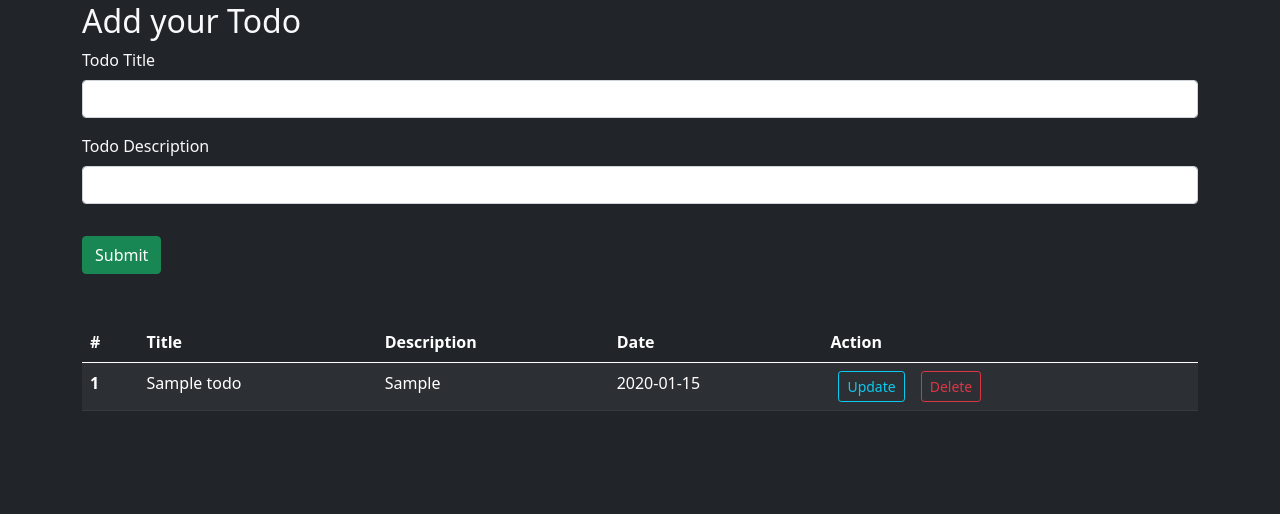
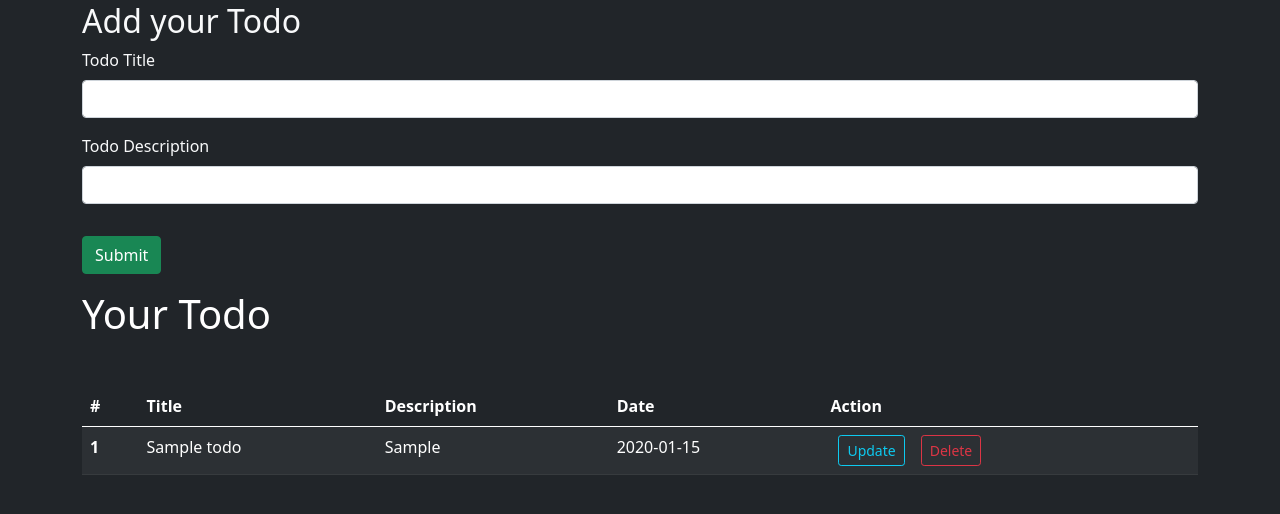
Before and after one commit to Rishaw-Developer/Flask-2-in-1-App, a Flask app: page /todo in a window 1280 px wide. Shown: the part 70-584 px from the top of the page. Run offline with Flask 2, Linux system fonts and the light colour scheme; tables that the repository leaves empty hold one stand-in row (values such as "Sample post").

Commit message:
Added some feature

```diff
--- a/main.py
+++ /dev/null
@@ -1 +0,0 @@
-print('Hello wr')
--- a/templates/todo.html
+++ b/templates/todo.html
@@ -17,6 +17,13 @@
     <button type="submit" class="btn btn-success mt-3">Submit</button>
 </form>
 
+<h1 class="mt-3">Your Todo</h1>
+
+{% if allTodo|length == 0 %}
+<div class="alert alert-warning" role="alert">
+  No Todos Found. Write Your First Todo Now.
+</div>
+{% else %}
 <table class="table table-dark table-striped mt-5">
   <thead>
     <tr>
@@ -44,5 +51,7 @@
     {% endfor %}
   </tbody>
 </table>
+{% endif %}
+
 </div>
 {% endblock body %}
```
Also changed, not shown: todo.db.
